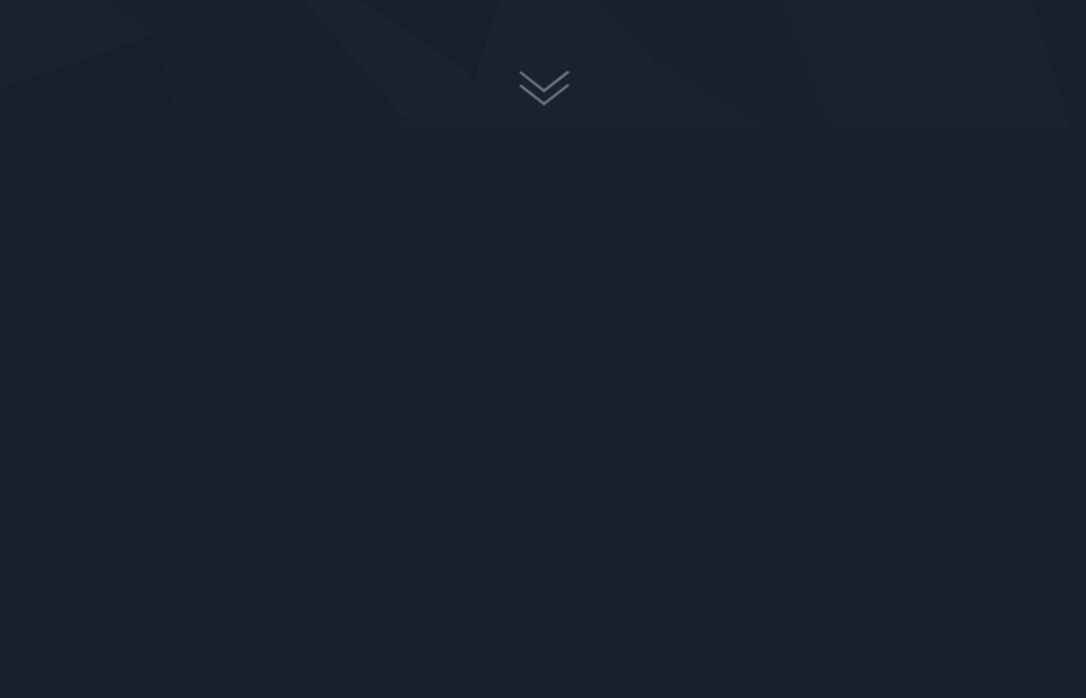
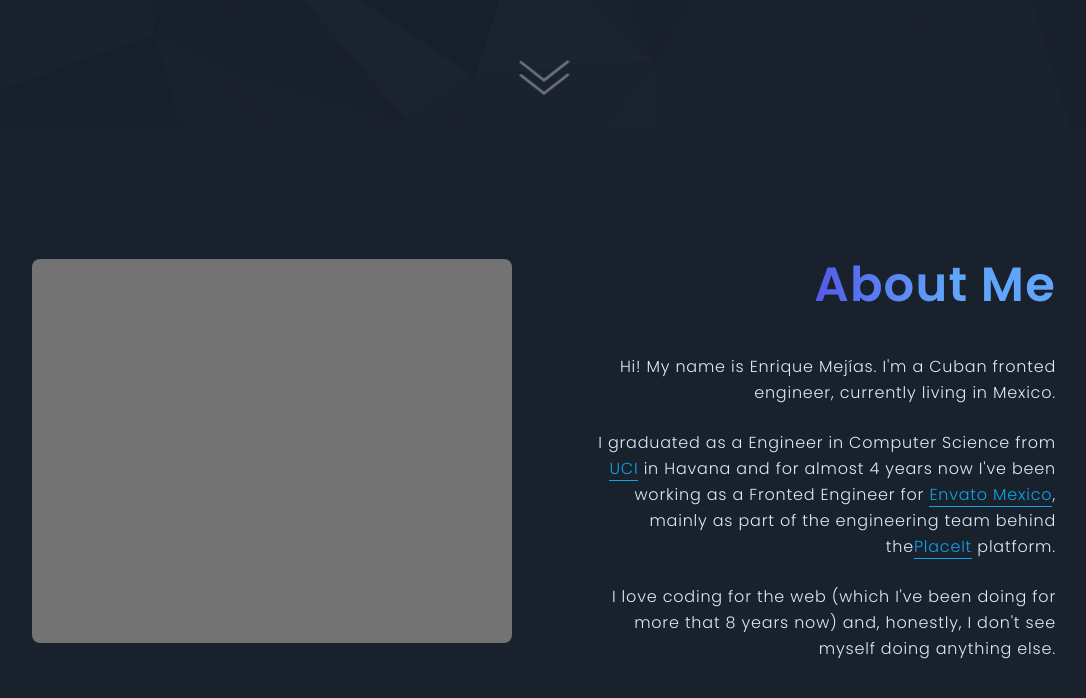
Before and after one commit to kiyov09/kiyov09.dev, a Next.js app: page / in a window 1280 px wide. Shown: the part 672-1370 px from the top of the page, without its empty margins (96-1182 px from the left). Before the commit the page ends 800 px from the top, so only its background shows below. Built offline with nearby package versions, Linux system fonts and the light colour scheme.

Commit message:
About me section (missing image)

```diff
--- /dev/null
+++ b/components/AboutMe.tsx
@@ -0,0 +1,47 @@
+export default function AboutMe() {
+  return (
+    <section className="flex flex-col-reverse items-center justify-between gap-16 bg-transparent py-28 lg:flex-row">
+      {/* Images */}
+      <div className="hidden h-96 flex-1 rounded-lg bg-neutral-500 lg:block"></div>
+      {/* Info */}
+      <div className="h-full flex-1 lg:text-right">
+        <h2 className="inline-block bg-blue-gradient bg-clip-text py-4 text-3xl font-semibold leading-[1.2] tracking-wide text-transparent md:text-4xl md:leading-[1.2] lg:text-5xl lg:leading-[1.2]">
+          About Me
+        </h2>
+        <p className="mt-6 text-base font-light leading-relaxed tracking-wider">
+          Hi! My name is Enrique Mej&iacute;as. I&apos;m a Cuban fronted
+          engineer, currently living in Mexico.
+        </p>
+        <p className="mt-6 text-base font-light leading-relaxed tracking-wider">
+          I graduated as a Engineer in Computer Science from{' '}
+          <a
+            className="border-b-[1px] border-b-sky-500 text-sky-500"
+            href="https://www.uci.cu/"
+          >
+            UCI
+          </a>{' '}
+          in Havana and for almost 4 years now I&apos;ve been working as a
+          Fronted Engineer for{' '}
+          <a
+            className="border-b-[1px] border-b-sky-500 text-sky-500"
+            href="https://envato.mx"
+          >
+            Envato Mexico
+          </a>
+          , mainly as part of the engineering team behind the
+          <a
+            className="border-b-[1px] border-b-sky-500 text-sky-500"
+            href="https://placeit.net"
+          >
+            PlaceIt
+          </a>{' '}
+          platform.
+        </p>
+        <p className="mt-6 text-base font-light leading-relaxed tracking-wider">
+          I love coding for the web (which I&apos;ve been doing for more that 8
+          years now) and, honestly, I don&apos;t see myself doing anything else.
+        </p>
+      </div>
+    </section>
+  )
+}
--- a/pages/index.tsx
+++ b/pages/index.tsx
@@ -3,6 +3,7 @@ import Head from 'next/head'
 
 import Navbar from '@/components/Navbar'
 import Hero from '@/components/Hero'
+import AboutMe from '@/components/AboutMe'
 
 const Home: NextPage = () => {
   return (
@@ -50,6 +51,7 @@ const Home: NextPage = () => {
 
       <main className="">
         <Hero />
+        <AboutMe />
       </main>
     </div>
   )
```
